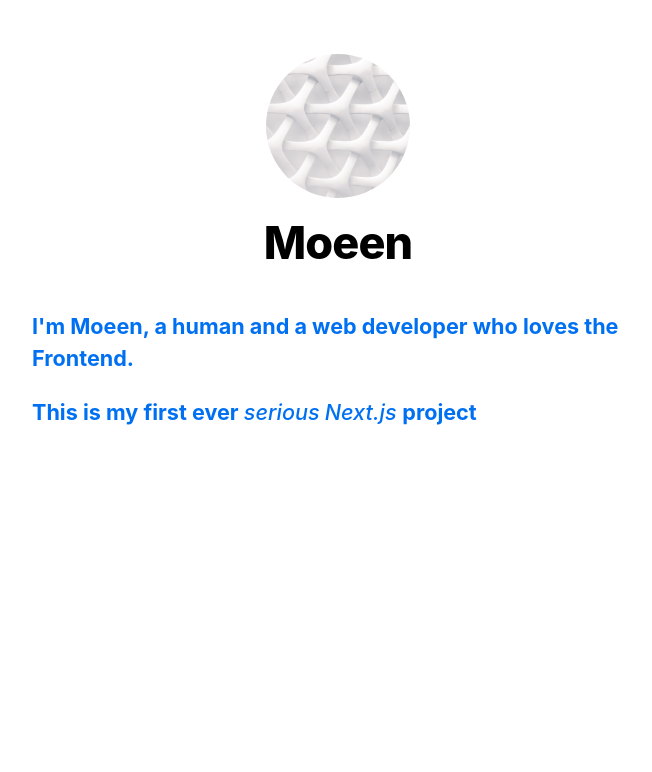
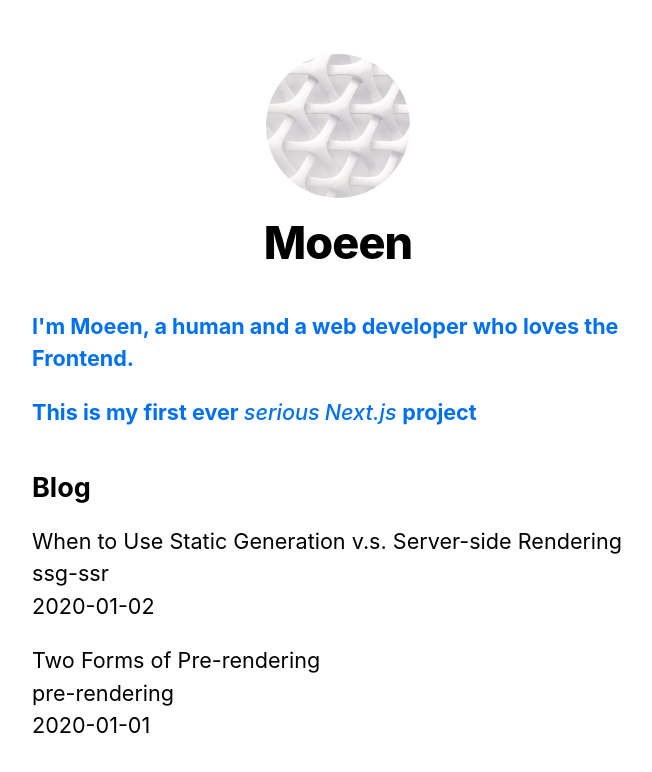
Before and after one commit to moeen-mahmud/exploring-nextjs-with-docs, a Next.js app: page / in a window 1280 px wide. Shown: the top 772 px of the page, without its empty margins (302-954 px from the left). Built offline with nearby package versions, Linux system fonts and the light colour scheme.

Commit message:
added blog data from the file system

```diff
--- a/pages/index.js
+++ b/pages/index.js
@@ -1,8 +1,18 @@
 import Head from "next/head";
 import Layout from "../components/layout";
+import { getSortedPostsData } from "../lib/posts";
 import utilStyles from "../styles/utils.module.css";
 
-export default function Home() {
+export async function getStaticProps() {
+  const allPostsData = getSortedPostsData();
+  return {
+    props: {
+      allPostsData,
+    },
+  };
+}
+
+export default function Home({ allPostsData }) {
   return (
     <Layout home>
       <Head>
@@ -40,6 +50,20 @@ export default function Home() {
           project
         </p>
       </section>
+      <section className={`${utilStyles.headingMd} ${utilStyles.padding1px}`}>
+        <h2 className={utilStyles.headingLg}>Blog</h2>
+        <ul className={utilStyles.list}>
+          {allPostsData.map(({ id, date, title }) => (
+            <li className={utilStyles.listItem} key={id}>
+              {title}
+              <br />
+              {id}
+              <br />
+              {date}
+            </li>
+          ))}
+        </ul>
+      </section>
     </Layout>
   );
 }
```
Also changed, not shown: 1 other file (tests, documents, lock files or other folders).
